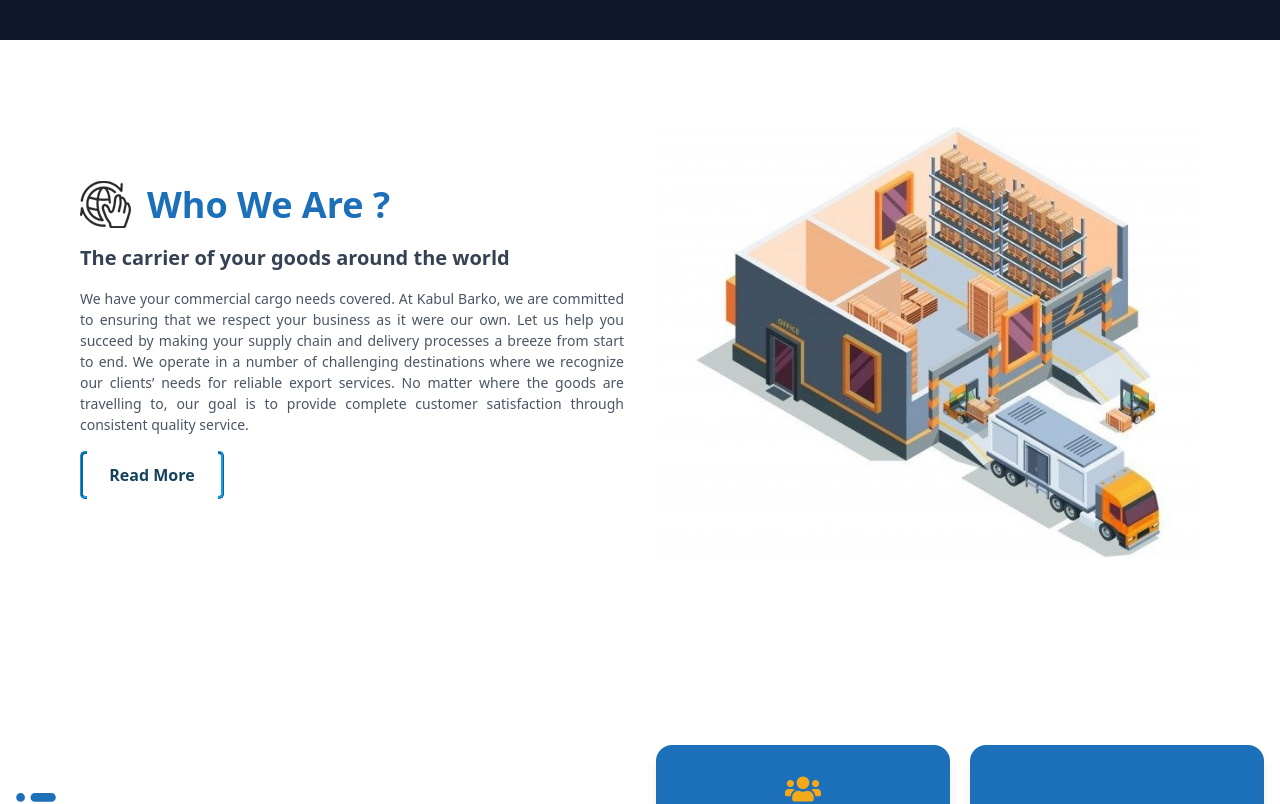
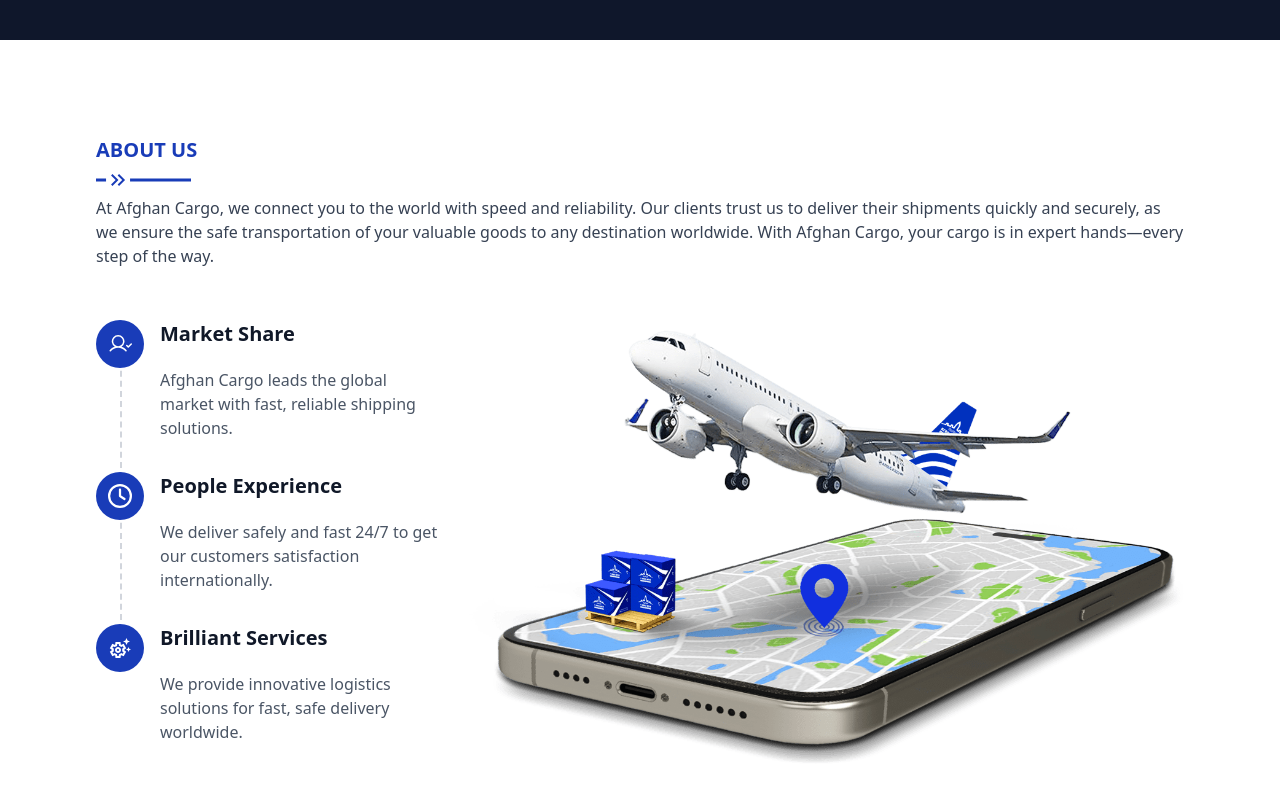
Before and after one commit to AnwarMohammadi2001/Afghan_Cargo, a React (Vite) app: page / in a window 1280 px wide. Shown: the part 860-1664 px from the top of the page. Built offline with nearby package versions, Linux system fonts and the light colour scheme.

Commit message:
complete Who we are section

```diff
--- a/src/components/Hero/HeroMain.jsx
+++ b/src/components/Hero/HeroMain.jsx
@@ -9,6 +9,7 @@
 import { Link } from "react-router-dom";
 import { IoIosArrowForward } from "react-icons/io";
 import { FaPlane } from "react-icons/fa";
+
 
 // Animation Variants (Memoized to avoid re-creation on each render)
 const fadeIn = (direction, delay) => {
--- a/src/components/Hero/whoWeAre.jsx
+++ b/src/components/Hero/whoWeAre.jsx
@@ -1,62 +1,174 @@
 import React from "react";
 import Button from "../../utils/Button";
 import { fadeIn } from "../../utils/framermotion/variants";
-import { motion } from "framer-motion";
 import { useNavigate } from "react-router-dom";
+import { PiUserCheck } from "react-icons/pi";
+import { FaRegClock } from "react-icons/fa6";
+import { MdOutlineSettingsSuggest } from "react-icons/md";
+import { motion, useMotionValue, useTransform } from "framer-motion";
+import { MdKeyboardDoubleArrowRight } from "react-icons/md";
 
 const WhoWeAre = () => {
+  const data = [
+    {
+      title: "Market Share",
+      icon: <PiUserCheck className="text-white" size={24} />,
+      description:
+        "Afghan Cargo leads the global market with fast, reliable shipping solutions.",
+    },
+    {
+      title: "People Experience",
+      icon: <FaRegClock className="text-white" size={24} />,
+      description:
+        "We deliver safely and fast 24/7 to get our customers satisfaction internationally.",
+    },
+    {
+      title: "Brilliant Services",
+      icon: <MdOutlineSettingsSuggest className="text-white" size={24} />,
+      description:
+        "We provide innovative logistics solutions for fast, safe delivery worldwide.",
+    },
+  ];
+
+  // Mouse-tilt effect logic
+  const x = useMotionValue(0);
+  const y = useMotionValue(0);
+  const rotateX = useTransform(y, [-100, 100], [5, -5]); // Tilt up/down
+  const rotateY = useTransform(x, [-100, 100], [-5, 5]); // Tilt left/right
+
+  const handleMouseMove = (e) => {
+    const rect = e.currentTarget.getBoundingClientRect();
+    const centerX = rect.left + rect.width / 2;
+    const centerY = rect.top + rect.height / 2;
+    x.set(e.clientX - centerX);
+    y.set(e.clientY - centerY);
+  };
+
+  const handleMouseLeave = () => {
+    x.set(0);
+    y.set(0);
+  };
+
   const Navigate = useNavigate();
+
   return (
-    <div className="relative bg-white dark:bg-zinc-900 transition-colors duration-500 overflow-hidden  p-5">
-      {/* Background Pattern */}
+    <sevtion className=" bg-white dark:bg-zinc-900 transition-colors duration-500  min-h-screen overflow-hidden ">
+      <div className="relative z-10 max-w-6xl mx-auto flex flex-col justify-center gap-8 px-8 py-10 md:py-24">
+        {/* Text Section */}
+        <div>
+          <h1 className="text-xl text-blue-800 font-bold uppercase">
+            About Us
+          </h1>
 
-      <div className="relative z-10 max-w-6xl mx-auto flex flex-col md:flex-row items-center  justify-center min-h-[70vh]  gap-8 px-4">
-        {/* Text Section */}
+          {/* Animated dashed line with icon */}
+          {/* Animated dashed line with icon */}
+          <motion.div
+            className="relative h-4 my-2"
+            initial="hidden"
+            animate="visible"
+            variants={{
+              hidden: { opacity: 0 },
+              visible: {
+                opacity: 1,
+                transition: { duration: 1 },
+              },
+            }}
+          >
+            {/* Dashed line - fixed width 90px */}
+            <div className="absolute top-1/2 -translate-y-1/2 w-[95px] left-0 h-px border-t-2 border border-blue-800"></div>
+
+            {/* Arrow icon that moves exactly 90px and returns */}
+            <motion.div
+              className="absolute left-0 top-1/2 -translate-y-1/2 bg-white text-blue-800"
+              animate={{
+                x: [0, "95px", 0], // Moves from 0 to 90px and back
+              }}
+              transition={{
+                duration: 6, // Total round trip time (1.5s each way)
+                ease: "easeInOut",
+                repeat: Infinity,
+              }}
+            >
+              <MdKeyboardDoubleArrowRight size={24} />
+            </motion.div>
+          </motion.div>
+
+          <p className="text-gray-700 dark:text-gray-300 text-base mt-2">
+            At Afghan Cargo, we connect you to the world with speed and
+            reliability. Our clients trust us to deliver their shipments quickly
+            and securely, as we ensure the safe transportation of your valuable
+            goods to any destination worldwide. With Afghan Cargo, your cargo is
+            in expert hands—every step of the way.
+          </p>
+        </div>
+
+        {/* Content Grid */}
+        <div className="flex flex-col md:grid md:grid-cols-3 relative mt-5 gap-6">
+          {/* Left Side */}
           <motion.div
             variants={fadeIn("right", 0)}
             initial="hidden"
             whileInView="show"
             viewport={{ once: false, amount: 0.7 }}
-          className="md:w-1/2 space-y-4"
+            className="relative md:col-span-1 space-y-8"
           >
-          <div className="flex items-center gap-4 mb-4">
-            <img src="/title-icon-1.png" alt="" />
-            <h2 className="text-4xl font-bold text-primary">Who We Are ?</h2>
+            {/* Vertical dashed line */}
+            <div className="absolute left-6 top-0 bottom-0 w-px h-[300px] border-l-2 border-dashed border-gray-300 z-0 hidden md:block" />
+
+            {/* Data Items */}
+            {data.map((item, index) => (
+              <div
+                key={index}
+                className="relative flex flex-col md:flex-row items-center md:items-start gap-4 md:pl-16 pl-0"
+              >
+                {/* Icon */}
+                <span
+                  className="
+                    md:absolute left-0 top-0 w-12 h-12 rounded-full bg-blue-800
+                    flex items-center justify-center text-white z-10
+                    static md:w-12 md:h-12 md:shrink-0
+                  "
+                >
+                  {item.icon}
+                </span>
+
+                {/* Text */}
+                <div className="flex flex-col items-center md:items-start gap-2 md:gap-4">
+                  <h2 className="text-xl font-bold text-gray-900 dark:text-white">
+                    {item.title}
+                  </h2>
+                  <p className="text-gray-600 dark:text-gray-300 text-base mt-1 text-center md:text-left">
+                    {item.description}
+                  </p>
                 </div>
-          <h3 className="text-xl font-semibold text-gray-700 dark:text-gray-300 transition-colors duration-500">
-            The carrier of your goods around the world
-          </h3>
-          <p className="text-gray-600 text-[14px] text-justify dark:text-gray-300 transition-colors duration-500">
-            We have your commercial cargo needs covered. At Kabul Barko, we are
-            committed to ensuring that we respect your business as it were our
-            own. Let us help you succeed by making your supply chain and
-            delivery processes a breeze from start to end. We operate in a
-            number of challenging destinations where we recognize our clients’
-            needs for reliable export services. No matter where the goods are
-            travelling to, our goal is to provide complete customer satisfaction
-            through consistent quality service.
-          </p>
-          <Button onClick={() => Navigate("/about")} className="mt-3">
-            Read More
-          </Button>
+              </div>
+            ))}
           </motion.div>
 
-        {/* Image Section */}
+          {/* Right Side - Image with Mouse Tilt Effect */}
           <motion.div
             variants={fadeIn("left", 0)}
             initial="hidden"
             whileInView="show"
             viewport={{ once: false, amount: 0.7 }}
-          className="md:w-1/2"
+            className="md:col-span-2"
+            onMouseMove={handleMouseMove}
+            onMouseLeave={handleMouseLeave}
+            style={{
+              rotateX,
+              rotateY,
+              transformPerspective: 1000, // Adds 3D depth
+            }}
           >
             <img
-            src="/about.jpg"
+              src="/Home-image.png"
               alt="Who We Are"
-            className="w-full h-auto object-cover mix-blend-multiply"
+              className="w-full h-auto object-cover rounded-md"
             />
           </motion.div>
         </div>
       </div>
+    </sevtion>
   );
 };
 
--- a/src/layout/Layout.jsx
+++ b/src/layout/Layout.jsx
@@ -5,6 +5,7 @@
 import Footer from "../components/Footer";
 import { IoMdArrowRoundUp } from "react-icons/io";
 import { FaWhatsapp } from "react-icons/fa";
+import { RiArrowUpDoubleLine } from "react-icons/ri";
 
 const Layout = () => {
   const [isNavOpen, setIsNavOpen] = useState(false);
@@ -47,9 +48,9 @@
         <div className="fixed bottom-10 z-50 right-10">
           <button
             onClick={scrollToTop}
-            className="bg-[#ED8D1D] text-black dark:bg-gray-100 dark:text-slate-900 p-2 rounded-lg shadow-lg hover:text-white transition duration-300 cursor-pointer"
+            className="bg-[#ED8D1D] text-black dark:bg-gray-100 dark:text-slate-900 p-2 shadow-lg hover:text-white transition duration-300 cursor-pointer"
           >
-            <IoMdArrowRoundUp size={24} />
+            <RiArrowUpDoubleLine size={28} className="animate-pulse" />
           </button>
         </div>
       )}
--- a/src/pages/Home.jsx
+++ b/src/pages/Home.jsx
@@ -18,7 +18,7 @@
   const closeNav = () => setIsNavOpen(false);
 
   return (
-    <div className=" bg-white dark:bg-zinc-900 transition-colors duration-500">
+    <div className=" bg-white dark:bg-zinc-900 transition-colors duration-500 min-h-screen">
       {/* <Hero /> */}
       <HeroMain />
       <WhoWeAre />
```
Also changed, not shown: public/Home-image.png (added). Lines whose indentation alone changed are shown as unchanged.
